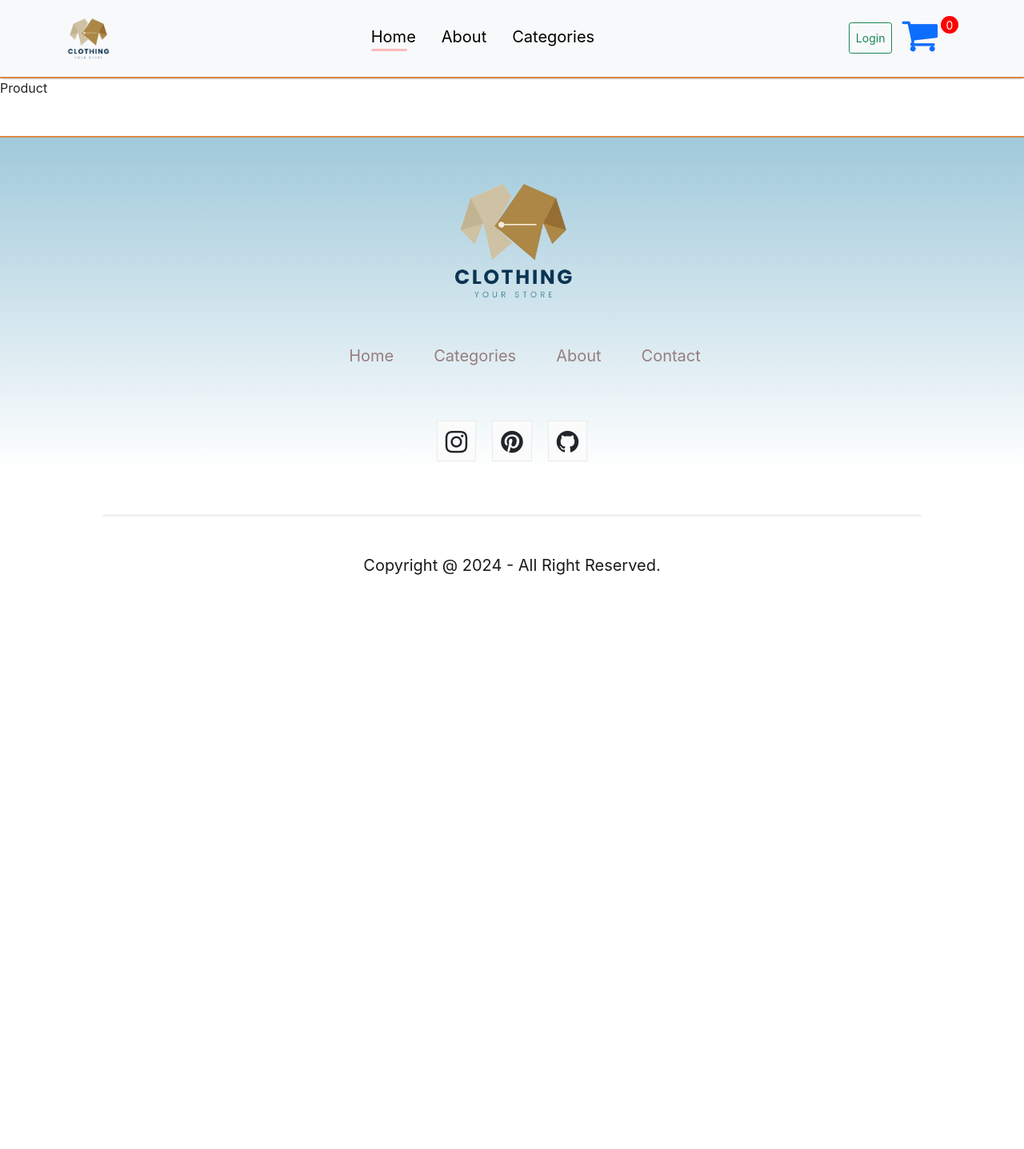
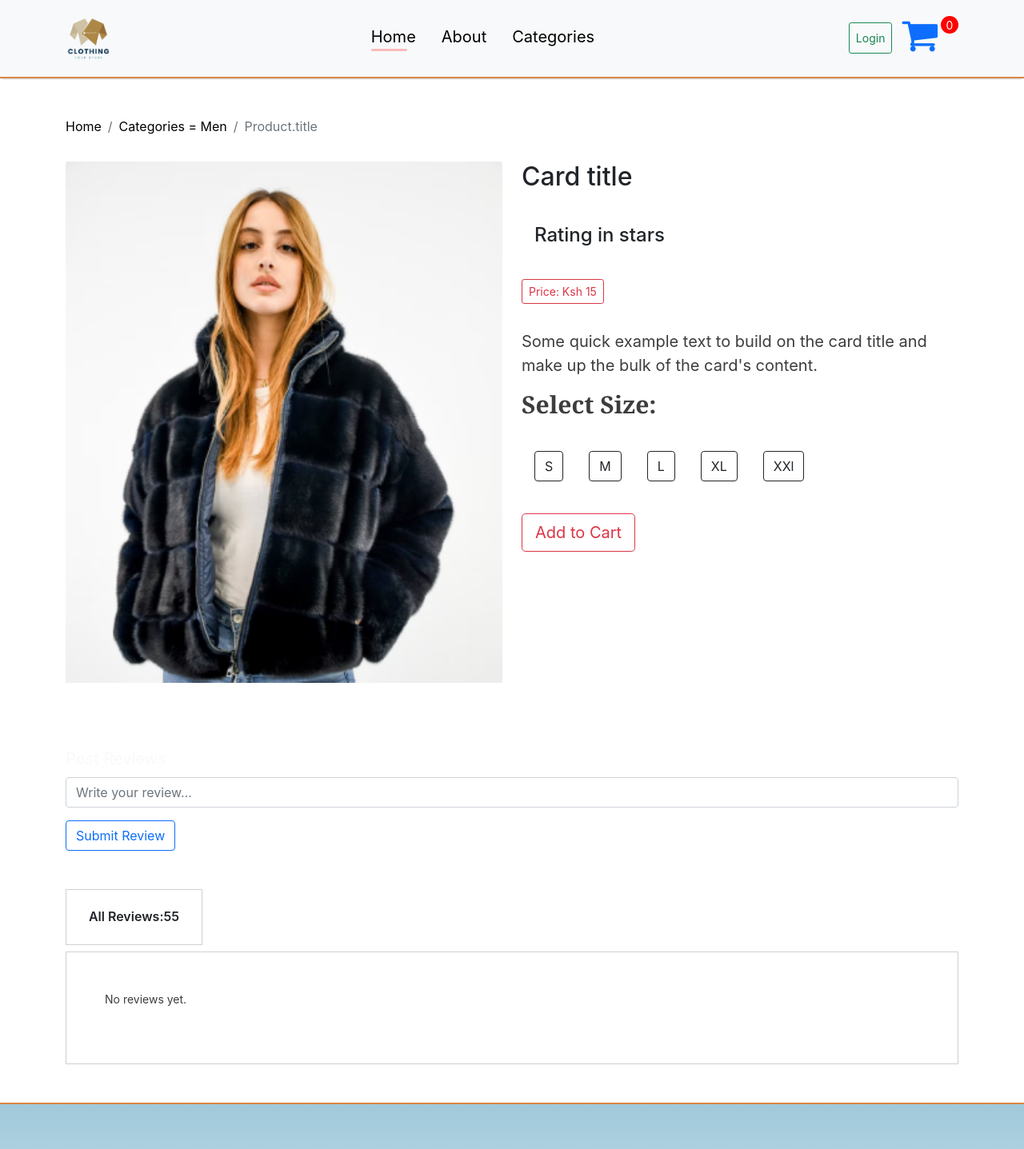
Before and after one commit to K-Kamenju/pyhton-p4-project-E-Commerce, a React (Create React App) app in the folder client/: page /product/1 in a window 1280 px wide. Shown: the top 1437 px of the page at 80% size. Before the commit the page ends 800 px from the top, so only its background shows below. Built offline with nearby package versions, Linux system fonts and the light colour scheme.

Commit message:
K - Product Page done

```diff
--- a/client/src/Components/App/App.js
+++ b/client/src/Components/App/App.js
@@ -35,7 +35,7 @@ function App() {
           <Route path="/product/:productId" element={<Product />} />
           <Route path="/cart" element={<Cart />} />
           <Route path="/login" element={<Login onLogin={handleLogin} />} />
-          <Route path="/profile" element={<UpdateProfile />} />
+          <Route path="/profile/profileId" element={<UpdateProfile />} />
           <Route path="/post-product" element={<PostProduct />} />
        </Routes>
        <Footer />
--- a/client/src/Components/ItemCard/Item.jsx
+++ b/client/src/Components/ItemCard/Item.jsx
@@ -1,6 +1,7 @@
 import React from 'react';
 import product from '../../Assets/product.png';
 import './Item.css';
+import { Link } from 'react-router-dom';
 
 function Item() {
     return (
@@ -8,7 +9,7 @@ function Item() {
             <div className='row align-items-center'>
                 <div className="col-lg-4 col-md-6 mb-4">
                     <div className="card">
-                        <img src={product} className="card-img-top" alt="..." />
+                        <Link to="/product/productId"><img src={product} className="card-img-top" alt="..." /></Link>
                         <div className="card-body">
                             <span className='btn btn-sm btn-outline-danger'>Price: Ksh 15</span>
                             <p className="card-text mt-3">Some quick example text to build on the card title and make up the bulk of the card's content.</p>
@@ -17,7 +18,7 @@ function Item() {
                 </div>
                 <div className="col-lg-4 col-md-6 mb-4">
                     <div className="card">
-                        <img src={product} className="card-img-top" alt="..." />
+                        <Link to="/product/productId"><img src={product} className="card-img-top" alt="..." /></Link>
                         <div className="card-body">
                             <span className='btn btn-sm btn-outline-danger'>Price: Ksh 15</span>
                             <p className="card-text mt-3">Some quick example text to build on the card title and make up the bulk of the card's content.</p>
@@ -26,7 +27,7 @@ function Item() {
                 </div>
                 <div className="col-lg-4 col-md-6 mb-4">
                     <div className="card">
-                        <img src={product} className="card-img-top" alt="..." />
+                        <Link to="/product/productId"><img src={product} className="card-img-top" alt="..." /></Link>
                         <div className="card-body">
                             <span className='btn btn-sm btn-outline-danger'>Price: Ksh 15</span>
                             <p className="card-text mt-3">Some quick example text to build on the card title and make up the bulk of the card's content.</p>
--- /dev/null
+++ b/client/src/Components/ProductData/ProductData.css
@@ -0,0 +1,41 @@
+h1{
+    font-family: Georgia, 'Times New Roman', Times, serif;
+    color: #3d3d3d;
+    font-size: 30px;
+    font-weight: 700;
+}
+
+
+
+p {
+    color: #3d3d3d;
+    font-size: 20px;
+    font-weight: 400;
+}
+
+.descriptionbox-nav-box{
+    display: flex;
+    align-items: center;
+    justify-content: center;
+    font-size: 16px;
+    font-weight: 600;
+    width: 171px;
+    height: 70px;
+    border: 1px solid #d0d0d0;
+}
+
+.descriptionbox-description{
+    display: flex;
+    flex-direction: column;
+    gap: 25px;
+    border: 1px solid #D0D0D0;
+    padding: 48px;
+    padding-bottom: 70px;
+}
+
+
+@media(max-width:1280px){
+    .descriptionbox-description{
+        font-size: 14px;
+    }
+}
--- /dev/null
+++ b/client/src/Components/ProductData/ProductData.jsx
@@ -0,0 +1,35 @@
+import React from 'react'
+import './ProductData.css'
+import product from '../../Assets/product.png'
+
+function ProductData() {
+    return (
+        <div className="container">
+            <div className="row">
+                <div className="col align-self-start">
+                    <div className="mb-3 pt-3 pb-3">
+                        <img src={product} className="card-img-top" alt="..." />
+                    </div>
+                </div>
+                <div className="col align-self-start">
+                    {/* has title, description, rating, category, size*/}
+                    <h2 className="card-title pb-3 pt-3">Card title</h2>
+                    <h4 className="card-title p-3">Rating in stars</h4>
+                    <h4 className='btn btn-sm btn-outline-danger mt-3'>Price: Ksh 15</h4>
+                    <p className="card-text mt-4">Some quick example text to build on the card title and make up the bulk of the card's content.</p>
+                    <h1 className='mt-3'>Select Size:</h1>
+                    <div className="productdisplay-right-sizes me-5 mt-3 py-2 pb-3">
+                        <div className='btn btn-md btn-outline-dark m-3'>S</div>
+                        <div className='btn btn-md btn-outline-dark m-3'>M</div>
+                        <div className='btn btn-md btn-outline-dark m-3'>L</div>
+                        <div className='btn btn-md btn-outline-dark m-3'>XL</div>
+                        <div className='btn btn-md btn-outline-dark m-3'>XXl</div>
+                    </div>
+                    <button className='btn btn-lg btn-outline-danger mt-2 mb-4'>Add to Cart</button>
+                </div>
+            </div>
+        </div>
+    )
+}
+
+export default ProductData
--- /dev/null
+++ b/client/src/Components/ProductData/Reviews.jsx
@@ -0,0 +1,49 @@
+import React, { useState } from 'react';
+
+function Reviews() {
+  const [reviewText, setReviewText] = useState('');
+  const [reviews, setReviews] = useState([]);
+
+  const handleReviewSubmit = (e) => {
+    e.preventDefault();
+    // Save the review to the state
+    setReviews([...reviews, reviewText]);
+    // Clear the input field after submitting the review
+    setReviewText('');
+  };
+
+  return (
+    <div className="container mt-5">
+      <form onSubmit={handleReviewSubmit}>
+        <div>
+          <label className="form-label text-light fs-5">Post Reviews:</label>
+          <input
+            type="text"
+            placeholder="Write your review..."
+            className="form-control"
+            value={reviewText}
+            onChange={(e) => setReviewText(e.target.value)}
+          />
+          <button type="submit" className="btn btn-outline-primary btn-md mt-3">
+            Submit Review
+          </button>
+        </div>
+      </form>
+
+      <div className=" mt-5">
+        <h2 className='descriptionbox-nav-box'>All Reviews:55</h2>
+        {reviews.length === 0 ? (
+          <p className='descriptionbox-description'>No reviews yet.</p>
+        ) : (
+          <ul className='descriptionbox-description'>
+            {reviews.map((review, index) => (
+              <li key={index}>{review}</li>
+            ))}
+          </ul>
+        )}
+      </div>
+    </div>
+  );
+}
+
+export default Reviews;
--- a/client/src/Pages/Cart.jsx
+++ b/client/src/Pages/Cart.jsx
@@ -1,8 +1,29 @@
 import React from 'react'
+import product from '../Assets/product.png'
 
 function Cart() {
     return (
-        <div>Cart</div>
+        <div className='cartitems'>
+            <div className="cartitems-format-main">
+                <p>Products</p>
+                <p>Title</p>
+                <p>Price</p>
+                <p>Quantity</p>
+                <p>Total</p>
+                <p>Remove</p>
+            </div>
+            <hr />
+            <div>
+                <div className="cartitems-format cartitems-format-main">
+                    <img src={product} alt="" className='carticon-product-icon' />
+                    <p>title</p>
+                    <p>Ksh Price: </p>
+                    <button className='cartitems-quantity'>Quantity</button>
+                    <i className="fa fa-trash-o cartitems-remove-icon" aria-hidden="true"></i>
+                </div>
+                <hr />
+            </div>
+        </div>
     )
 }
 
--- a/client/src/Pages/Product.jsx
+++ b/client/src/Pages/Product.jsx
@@ -1,8 +1,21 @@
 import React from 'react'
+import { Link } from 'react-router-dom'
+import ProductData from '../Components/ProductData/ProductData'
+import Reviews from '../Components/ProductData/Reviews'
 
 function Product() {
     return (
-        <div>Product</div>
+        <>
+        <div className="container mt-5" aria-label="breadcrumb">
+            <ol className="breadcrumb">
+                <li className="breadcrumb-item"><Link to="/" style={{textDecoration:"none", color:"black"}}>Home</Link></li>
+                <li className="breadcrumb-item"><Link to="/categories" style={{textDecoration:"none", color:"black"}}>Categories = Men</Link></li>
+                <li className="breadcrumb-item active" aria-current="page">Product.title</li>
+            </ol>
+        </div>
+        <ProductData />
+        <Reviews />
+        </>
     )
 }
 
```
